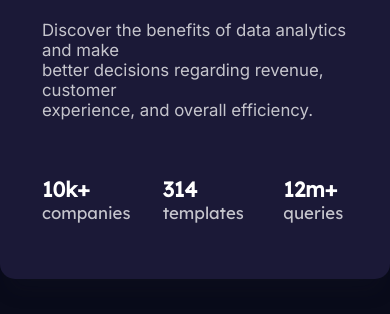
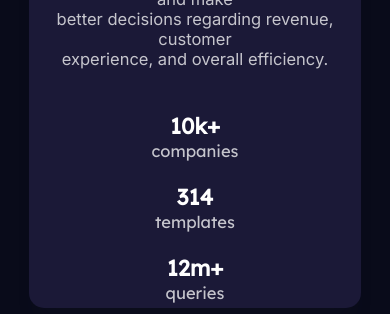
Before and after one commit to HBilel101/Stats-preview-card-, a plain HTML site: page index.html in a window 390 px wide. Shown: the part 530-844 px from the top of the page. Drawn offline with Linux system fonts and the light colour scheme.

Commit message:
Responsive design on mobile and on tablets

```diff
--- a/style.css
+++ b/style.css
@@ -25,6 +25,7 @@ main {
     width: 1150px;
     border-radius: 15px;
     box-shadow: 0px 20px 20px -10px rgba(23, 25, 41, 0.203087);
+    text-align: center;
 }
 .image-side {
 height: 100%;
@@ -85,10 +86,10 @@ border-bottom-right-radius:15px ;
     text-align: justify;
     color: white;
     position: absolute;
-    bottom: 0;
+    bottom: -8em;
     left: 0;
-   margin: 0 auto;
-    visibility: hidden;
+    width: 80%;
+   display: none;
   }
 
   .attribution a {
@@ -131,8 +132,63 @@ border-bottom-right-radius:15px ;
           align-items: center;
           height: fit-content;
           width: fit-content;
+          margin-top: 4rem;
       }
       .image-side {
           border-radius: 15px 15px 0 0;
       }
   }
+  @media screen and (max-width:600px){
+    html{
+        font-size: 13px;
+    }
+    .container {
+          width:70vw ;
+          text-align: center;
+
+      }
+      .text-side {
+    padding: 0.5rem 0.7rem;
+      }
+      .grid-container {
+
+          grid-template-columns: 1fr ;
+          margin: 0 auto;
+          margin-top: 1rem;
+      }
+  }
+  @media screen and (max-width:470px) {
+      html {
+          font-size:11px ;
+      }
+      .container {
+          width: 85%;
+      }
+      .text-side h1 {
+          font-size: 2.5rem;
+      }
+      .text-side p {
+          font-size: 1.5rem;
+      }
+      .grid-container {
+          margin-top: 3.9em;
+      }
+      .grid-child p {
+          font-size:1.5rem ;
+      }
+      .grid-child span {
+          font-size: 2rem;
+      }
+  }
+  @media screen and (max-width:350px) {
+
+
+    .container {
+        width: 86%;
+    }
+  }
+  @media screen and (max-width:300px) {
+      .container {
+          width:80vw;
+      }
+  }
```
